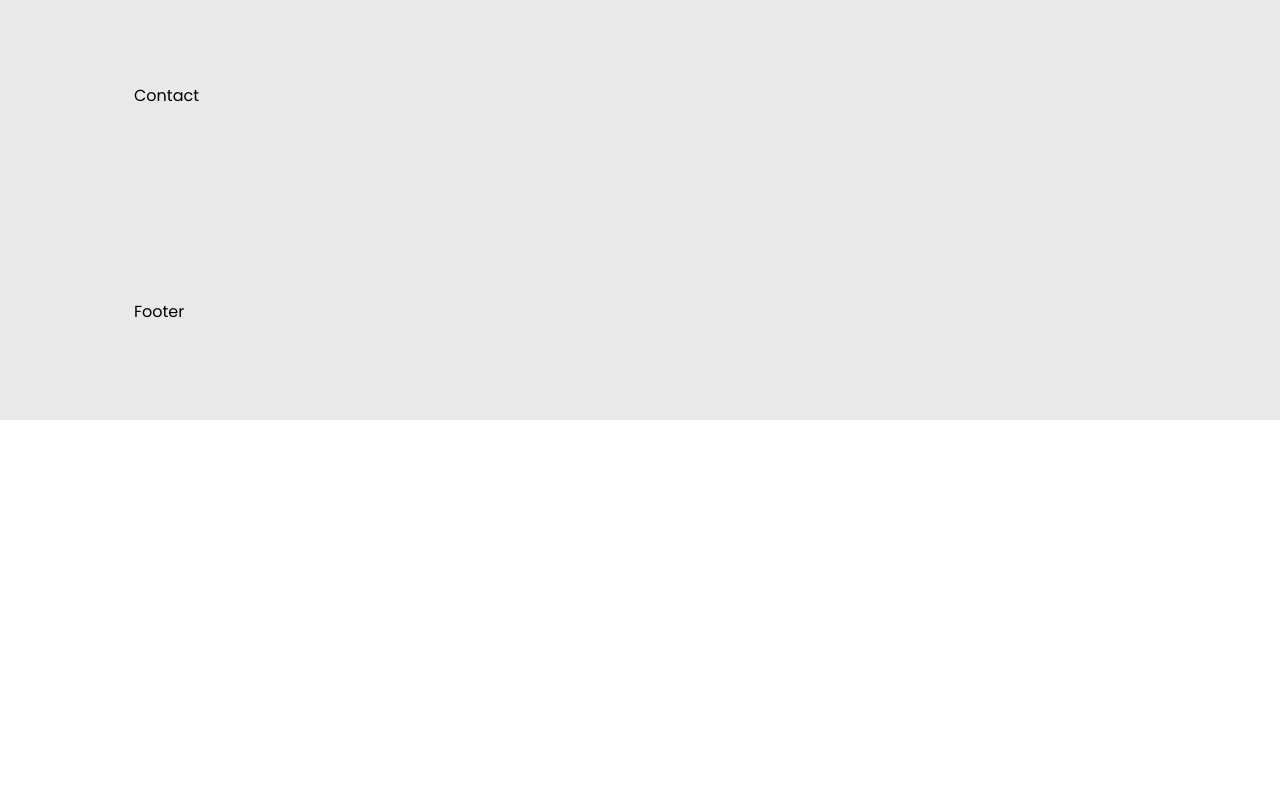
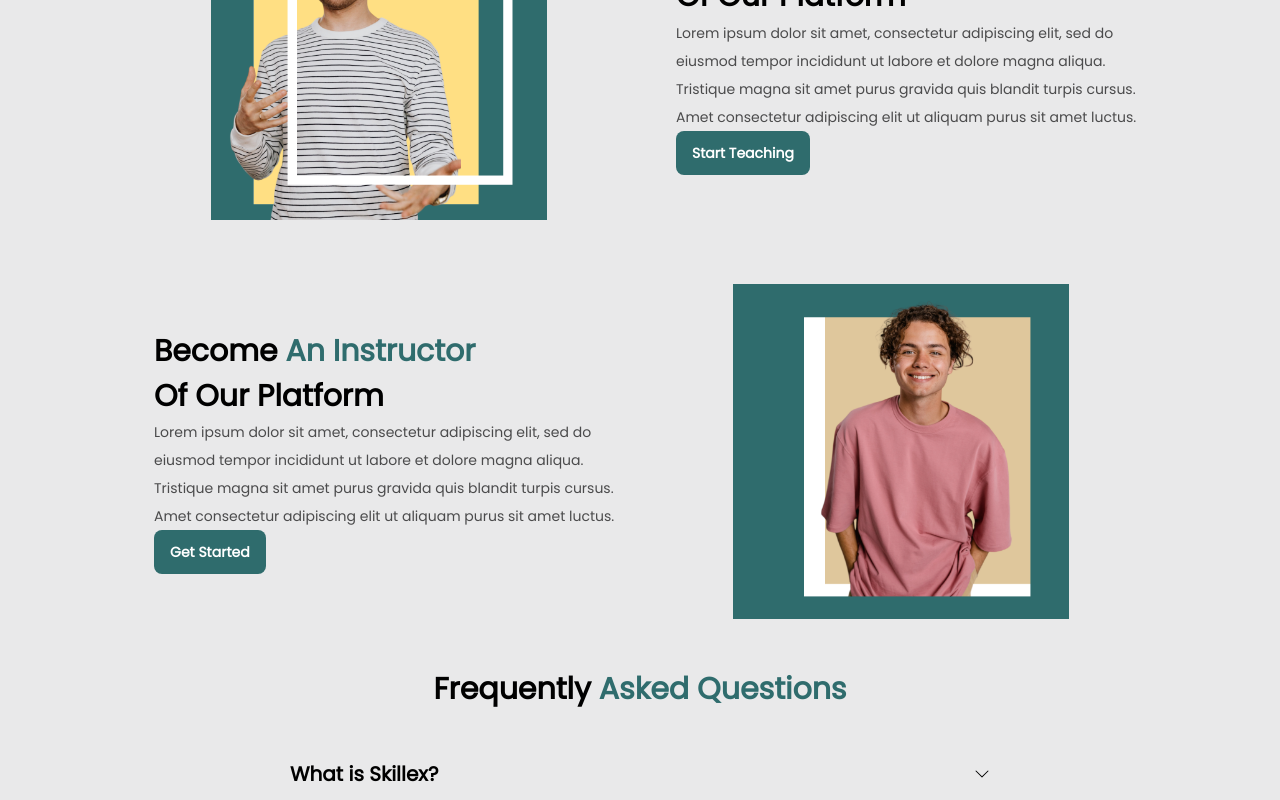
Before and after one commit to abdulkareemm/akm-teach, a React (Create React App) app: page / in a window 1280 px wide. Shown: the part 2680-3480 px from the top of the page. Before the commit the page ends 3100 px from the top, so only its background shows below. Built offline with nearby package versions, Linux system fonts and the light colour scheme; the HTML template or start-up script is replaced by a standard one.

Commit message:
teacher component

```diff
--- /dev/null
+++ b/src/components/container/Accordion.jsx
@@ -0,0 +1,45 @@
+import React from "react";
+import { useState } from "react";
+import { BsChevronDown } from "react-icons/bs";
+import {AnimatePresence,motion} from "framer-motion"
+
+const Accordion = ({ id, title }) => {
+  const [activeIndex, setActiveIndex] = useState(null);
+  const handleClick = (id) => {
+    setActiveIndex(activeIndex === id ? null : id);
+  };
+  return (
+    <div className="pb-8">
+      <div className="flex items-center justify-between">
+        <div className="sm:text-xl text-base font-bold">{title}</div>
+        <BsChevronDown
+          onClick={() => handleClick(id)}
+          className={`${
+            id === activeIndex ? "rotate-180" : "rotate-0"
+          } cursor-pointer transition-all duration-300`}
+        />
+      </div>
+      <AnimatePresence>
+        {id === activeIndex && (
+          <motion.div
+            initial={{ height: 0 }}
+            animate={{ height: "auto" }}
+            exit={{ height: 0 }}
+            transition={{ duration: 0.3 }}
+            style={{ overflow: "hidden" }}
+            className="pt-4"
+          >
+            <p className="text-sm leading-7 text-gray">
+              Lorem ipsum dolor sit amet, consectetur adipiscing elit, sed do
+              eiusmod tempor incididunt ut labore et dolore magna aliqua.
+              Tristique magna sit amet purus gravida quis blandit turpis cursus.
+              Amet consectetur adipiscing elit ut aliquam purus sit amet luctus.
+            </p>
+          </motion.div>
+        )}
+      </AnimatePresence>
+    </div>
+  );
+};
+
+export default Accordion;
--- a/src/components/container/Teacher.jsx
+++ b/src/components/container/Teacher.jsx
@@ -1,9 +1,55 @@
-import React from 'react'
-
+import React from "react";
+import teacher1 from "../../assets/teacher1.png";
+import teacher2 from "../../assets/teacher2.png";
+import {accordions} from "../../Data"
+import Accordion from "./Accordion";
 const Teacher = () => {
   return (
-    <div className='section' id="teacher">Teacher</div>
-  )
-}
+    <div className="section" id="teacher">
+      <div className="grid sm:grid-cols-2 place-items-center gap-8">
+        <div className="pl-5">
+          <div className="font-bold sm:text-[1.87rem] text-[1.5rem]">
+            Become <span className="text-Teal">An Instructor</span> <br /> Of
+            Our Platform
+          </div>
+          <p className="text-sm leading-7 text-gray">
+            Lorem ipsum dolor sit amet, consectetur adipiscing elit, sed do
+            eiusmod tempor incididunt ut labore et dolore magna aliqua.
+            Tristique magna sit amet purus gravida quis blandit turpis cursus.
+            Amet consectetur adipiscing elit ut aliquam purus sit amet luctus.
+          </p>
+          <button className="py-3 px-4 bg-Teal text-white rounded-lg text-sm font-bold">
+            Start Teaching
+          </button>
+        </div>
+        <div className="p-4 md:w-3/4 sm:row-start-1">
+          <img src={teacher1} alt="" />
+        </div>
+        <div className="pl-5">
+          <div className="font-bold sm:text-[1.87rem] text-[1.5rem]">
+            Become <span className="text-Teal">An Instructor</span> <br /> Of
+            Our Platform
+          </div>
+          <p className="text-sm leading-7 text-gray">
+            Lorem ipsum dolor sit amet, consectetur adipiscing elit, sed do
+            eiusmod tempor incididunt ut labore et dolore magna aliqua.
+            Tristique magna sit amet purus gravida quis blandit turpis cursus.
+            Amet consectetur adipiscing elit ut aliquam purus sit amet luctus.
+          </p>
+          <button className="py-3 px-4 bg-Teal text-white rounded-lg text-sm font-bold">
+            Get Started
+          </button>
+        </div>
+        <div className="p-4 md:w-3/4">
+          <img src={teacher2} alt="" />
+        </div>
+      </div>
+      <div className="text-center my-8 font-bold sm:text-[1.875rem] text-[1.5rem]">Frequently <span className="text-Teal">Asked Questions</span></div>
+      <div className="mt-12 max-w-[700px] mx-auto">
+        {accordions.map(accordion=>{return <Accordion key={accordion.id} {...accordion}/>})}
+      </div>
+    </div>
+  );
+};
 
-export default Teacher
+export default Teacher;
```
